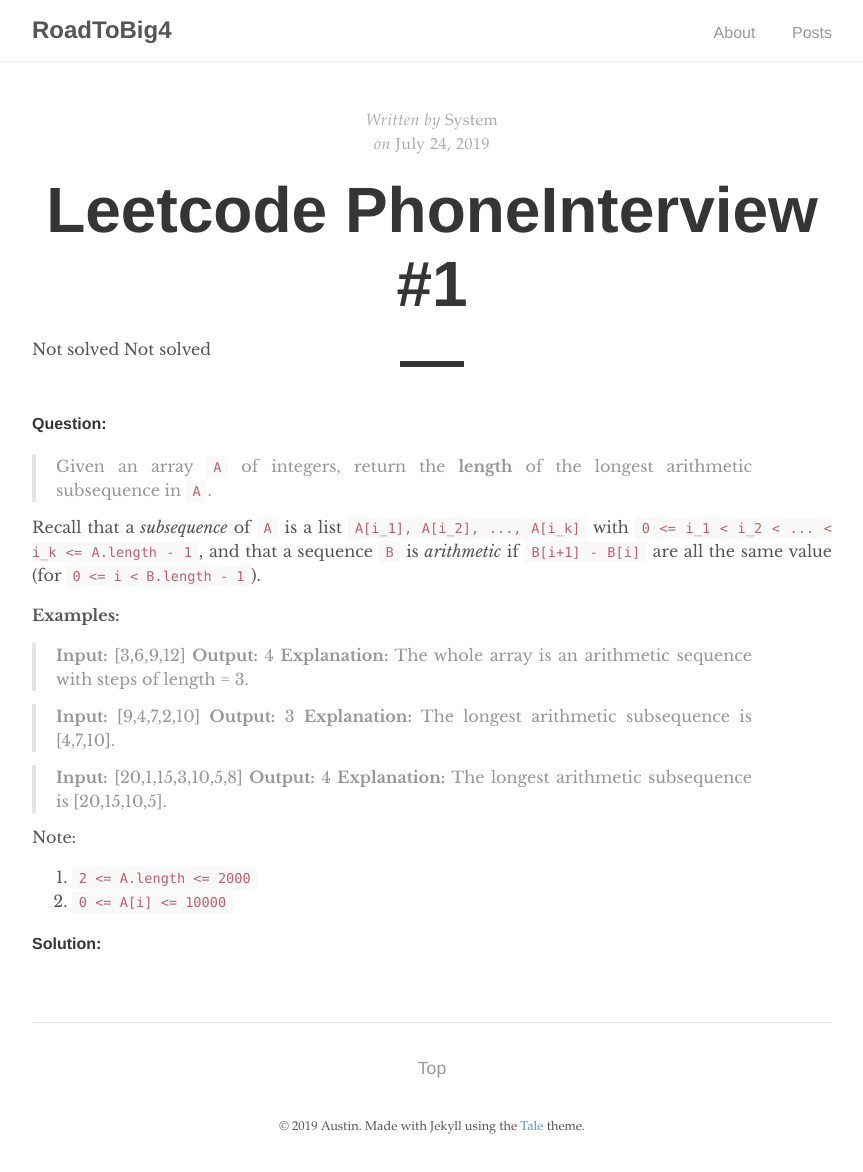
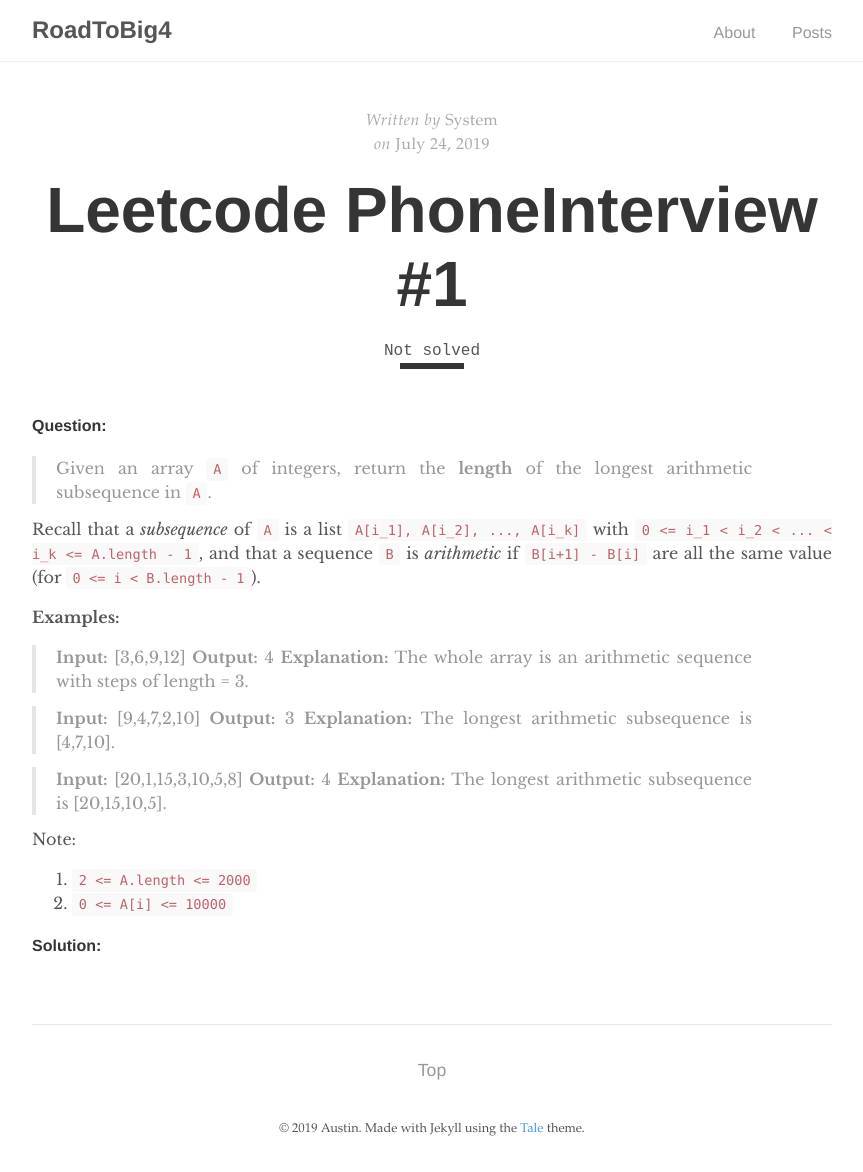
Before and after one commit to auspham/roadToBig4, a Jekyll site: the page built from _posts/2019-07-24-leetcode-phoneinterview-number-1.markdown, in a window 1280 px wide. Shown: the whole page, without its empty margins (208-1071 px from the left). Built offline with Jekyll 4.4.1, drawn with Linux system fonts in a browser that asks for light colours; comment, search, counter and statistics services are not loaded.

Commit message:
Update post.html

```diff
--- a/_layouts/post.html
+++ b/_layouts/post.html
@@ -18,8 +18,7 @@ layout: default
   </div>
 
   <h1 class="post-title">{{ page.title }}</h1>
-  <span>{{ page.categories }}</span>
-  <span>{{ page.tags }}</span>
+  <center><kbd>{{ page.categories }}</kbd></center>
   <div class="post-line"></div>
 
   {{ content }}
```
